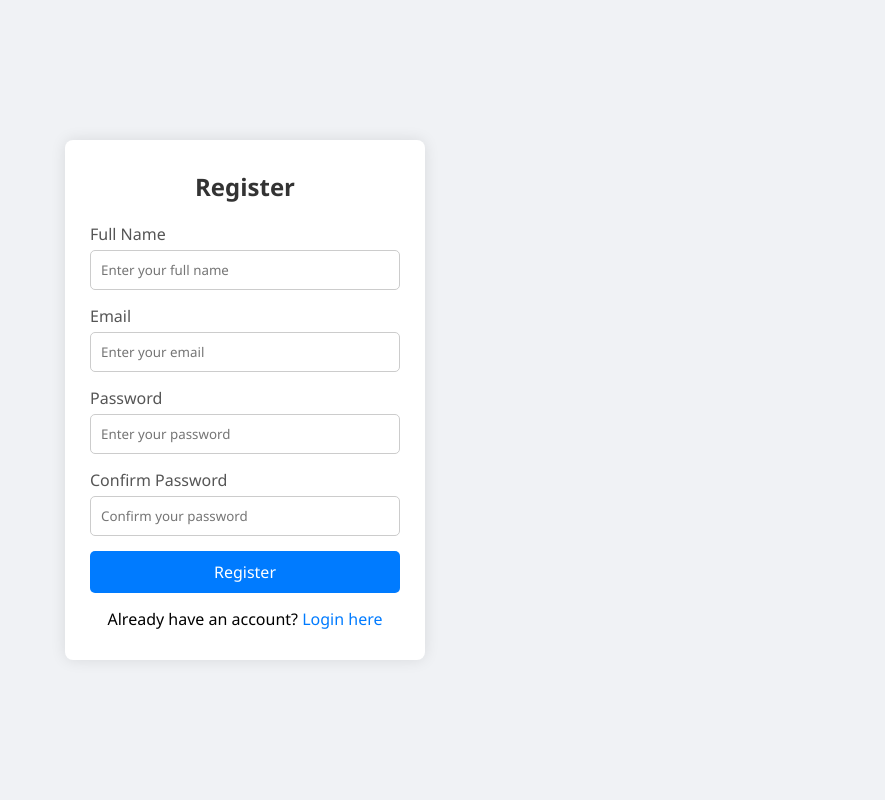
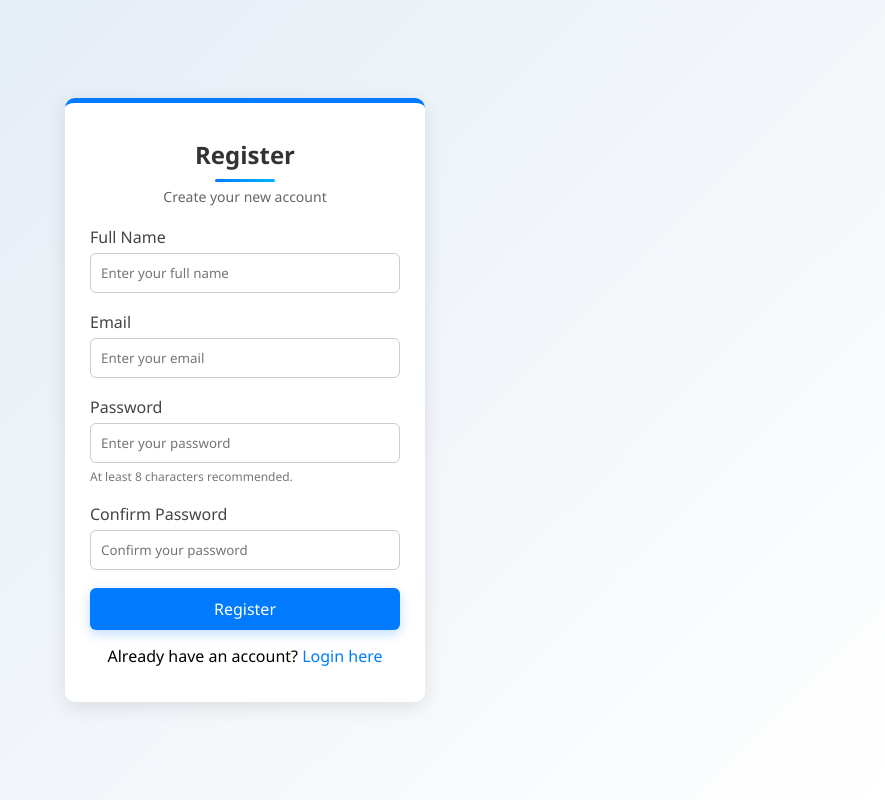
Before and after one commit to Kyle062706/flask-cmpe-pc1, a Flask app: page /register in a window 1280 px wide. Shown: the whole page, without its empty margins (395-1280 px from the left). Run offline with Flask 3, Linux system fonts and the light colour scheme.

Commit message:
Added some designs in the register form

```diff
--- a/static/css/style.css
+++ b/static/css/style.css
@@ -1,4 +1,3 @@
-
 * {
     margin: 0;
     padding: 0;
@@ -11,7 +10,7 @@ body {
     display: flex;
     justify-content: center;
     align-items: center;
-    background: #f0f2f5;
+    background: linear-gradient(135deg, #dfe9f3, #ffffff);
 }
 
 .container {
@@ -22,37 +21,53 @@ body {
 
 .form {
     background: #fff;
-    padding: 30px 25px;
-    border-radius: 8px;
-    box-shadow: 0px 0px 15px rgba(0,0,0,0.1);
+    padding: 35px 25px;
+    border-radius: 10px;
+    box-shadow: 0px 5px 20px rgba(0,0,0,0.1);
 }
 
 .form h2 {
     text-align: center;
-    margin-bottom: 20px;
+    margin-bottom: 5px;
     color: #333;
 }
 
+.subtitle {
+    text-align: center;
+    margin-bottom: 20px;
+    font-size: 14px;
+    color: #666;
+}
+
 .input-group {
-    margin-bottom: 15px;
+    margin-bottom: 18px;
 }
 
 .input-group label {
     display: block;
     margin-bottom: 5px;
-    color: #555;
+    color: #444;
 }
 
 .input-group input {
     width: 100%;
     padding: 10px;
-    border-radius: 5px;
+    border-radius: 6px;
     border: 1px solid #ccc;
+    transition: 0.2s;
 }
 
 .input-group input:focus {
     border-color: #007bff;
+    background: #f1f7ff;
     outline: none;
+}
+
+.note {
+    display: block;
+    margin-top: 5px;
+    font-size: 12px;
+    color: #777;
 }
 
 .btn {
@@ -60,15 +75,18 @@ body {
     padding: 10px;
     background: #007bff;
     border: none;
-    border-radius: 5px;
+    border-radius: 6px;
     color: white;
     font-size: 16px;
     cursor: pointer;
     transition: 0.3s;
+    box-shadow: 0 4px 12px rgba(0,123,255,0.25);
 }
 
 .btn:hover {
     background: #0056b3;
+    transform: translateY(-2px);
+    box-shadow: 0 6px 18px rgba(0,123,255,0.4);
 }
 
 .redirect {
@@ -79,8 +97,60 @@ body {
 .redirect a {
     color: #007bff;
     text-decoration: none;
+    transition: 0.2s;
 }
 
 .redirect a:hover {
     text-decoration: underline;
+    color: #0056b3;
 }
+
+
+/* REGISTER PAGE - Modification by Enriquez    */
+
+
+.register-form {
+    animation: popin 0.4s ease both;
+    border-top: 5px solid #007bff;
+    position: relative;
+}
+
+@keyframes popin {
+    from {
+        opacity: 0;
+        transform: translateY(20px) scale(0.97);
+    }
+    to {
+        opacity: 1;
+        transform: translateY(0) scale(1);
+    }
+}
+
+
+.register-form:hover {
+    transform: translateY(-3px);
+    transition: 0.25s ease;
+    box-shadow: 0px 10px 25px rgba(0,0,0,0.15);
+}
+
+
+.register-form .input-group input:focus {
+    background: #eef6ff;
+    border-color: #007bff;
+    box-shadow: 0 0 5px rgba(0,123,255,0.4);
+}
+
+
+.register-form h2 {
+    position: relative;
+}
+
+.register-form h2::after {
+    content: "";
+    display: block;
+    width: 60px;
+    height: 3px;
+    margin: 8px auto 0 auto;
+    border-radius: 10px;
+    background: linear-gradient(90deg, #007bff, #00b7ff);
+}
--- a/templates/register.html
+++ b/templates/register.html
@@ -8,26 +8,37 @@
 </head>
 <body>
     <div class="container">
-        <form class="form" id="register-form">
+        <form class="form register-form" id="register-form" method="POST" action="/register">
             <h2>Register</h2>
+            <p class="subtitle">Create your new account</p>
+
             <div class="input-group">
                 <label for="name">Full Name</label>
-                <input type="text" id="name" placeholder="Enter your full name" required>
+                <input type="text" id="name" name="name" placeholder="Enter your full name" required>
             </div>
+
             <div class="input-group">
                 <label for="register-email">Email</label>
-                <input type="email" id="register-email" placeholder="Enter your email" required>
+                <input type="email" id="register-email" name="email" placeholder="Enter your email" required>
             </div>
+
             <div class="input-group">
                 <label for="register-password">Password</label>
-                <input type="password" id="register-password" placeholder="Enter your password" required>
+                <input type="password" id="register-password" name="password" placeholder="Enter your password" required>
+                <small class="note">At least 8 characters recommended.</small>
             </div>
+
             <div class="input-group">
                 <label for="confirm-password">Confirm Password</label>
-                <input type="password" id="confirm-password" placeholder="Confirm your password" required>
+                <input type="password" id="confirm-password" name="confirm_password" placeholder="Confirm your password" required>
             </div>
+
             <button type="submit" class="btn">Register</button>
-            <p class="redirect">Already have an account? <a href="/">Login here</a></p>
+
+            <p class="redirect">
+                Already have an account?
+                <a href="/">Login here</a>
+            </p>
         </form>
     </div>
 </body>
```
